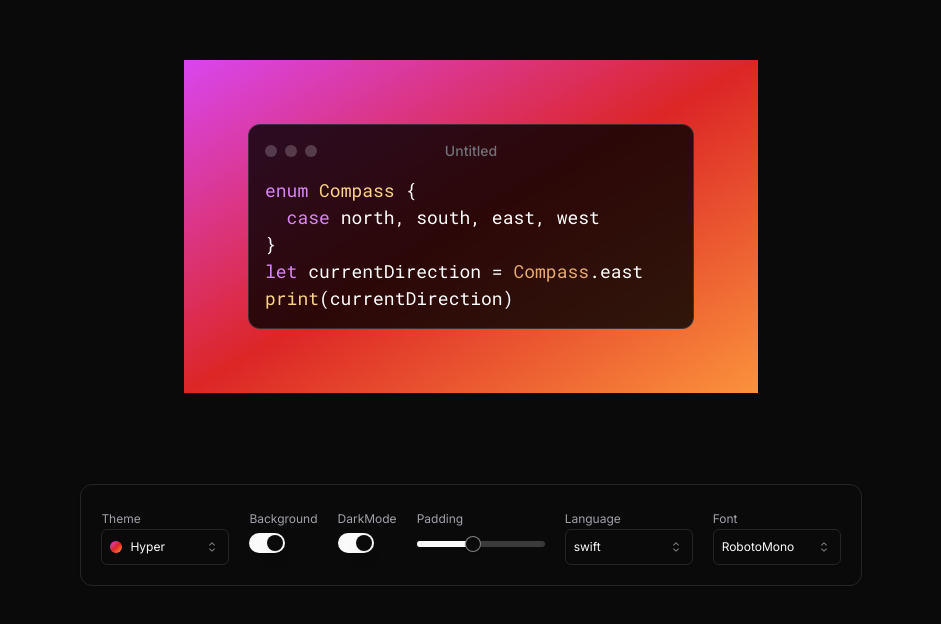
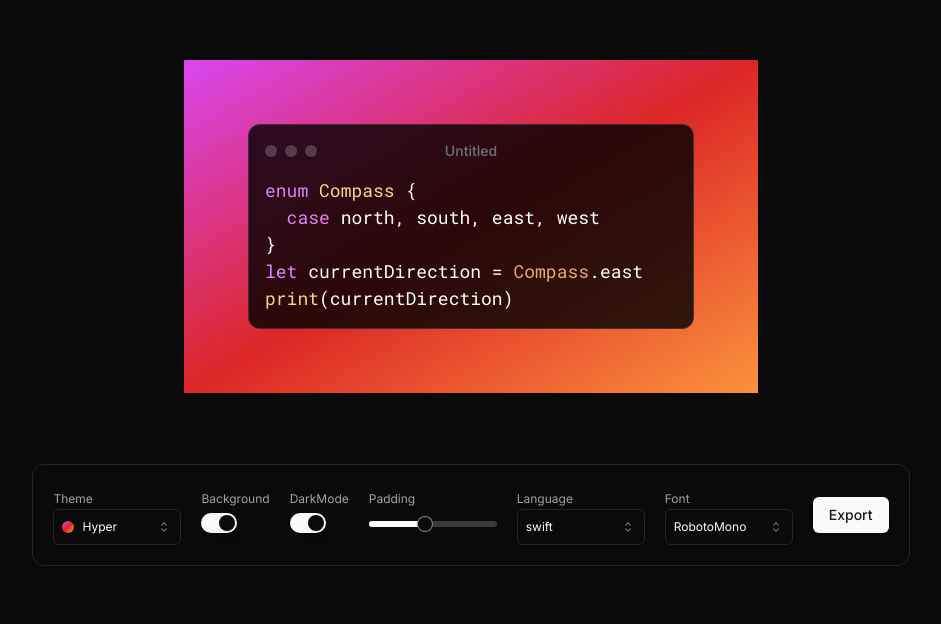
Before and after one commit to harsh661/next-codeshot, a Next.js app: page / in a window 1280 px wide. Shown: the part 174-798 px from the top of the page, without its empty margins (169-1110 px from the left). Built offline with nearby package versions, Linux system fonts and the light colour scheme.

Commit message:
feat: add copylink feature

```diff
--- a/app/page.tsx
+++ b/app/page.tsx
@@ -5,6 +5,7 @@ import { fonts, themes } from "./constants/options"
 import { useGetPreference } from "./contexts/PreferenceContext"
 import { cn } from "@/lib/utils"
 import Controls from "@/components/controlPanel/Controls"
+import { useRef } from "react"
 
 export default function Home() {
   const {
@@ -12,7 +13,6 @@ export default function Home() {
     fontStyle,
     showBackground,
     padding,
-    darkMode,
   } = useGetPreference()
 
   const validTheme = theme as keyof typeof themes
@@ -23,8 +23,10 @@ export default function Home() {
     return null
   }
 
+  const bodyRef = useRef<HTMLDivElement | null>(null)
+
   return (
-    <main className="dark min-h-screen flex justify-center items-center bg-neutral-950 text-white">
+    <main className="dark h-full flex justify-center items-center bg-neutral-950 text-white">
       <link
         rel="stylesheet"
         href={themes[validTheme].theme}
@@ -36,11 +38,11 @@ export default function Home() {
         crossOrigin="anonymous"
       />
 
-      <div className={cn("overflow-hidden", showBackground ? themes[validTheme].background : "transparent")} style={{padding}}>
+      <div ref={bodyRef} className={cn("overflow-hidden", showBackground ? themes[validTheme].background : "transparent")} style={{padding}}>
         <Editor />
       </div>
 
-      <Controls />
+      <Controls bodyRef={bodyRef}/>
     </main>
   )
 }
--- a/components/controlPanel/Controls.tsx
+++ b/components/controlPanel/Controls.tsx
@@ -1,4 +1,4 @@
-import React from 'react'
+import React, { MutableRefObject } from 'react'
 import { Card } from '../ui/card'
 import Themes from './Themes'
 import Background from './Background'
@@ -6,16 +6,22 @@ import DarkMode from './DarkMode'
 import Padding from './Padding'
 import Languages from './Languages'
 import FontFamily from './FontFamily'
+import ExportButton from './ExportButton'
 
-const Controls = () => {
+interface ControlProps {
+  bodyRef: MutableRefObject<HTMLElement | null>
+}
+
+const Controls: React.FC<ControlProps> = ({bodyRef}) => {
   return (
-    <Card className='p-5 fixed bottom-10 flex items-start flex-wrap gap-5'>
+    <Card className='p-5 fixed bottom-10 flex items-start flex-wrap gap-5 m-5'>
         <Themes />
         <Background />
         <DarkMode />
         <Padding />
         <Languages />
         <FontFamily />
+        <ExportButton targetRef={bodyRef} />
     </Card>
   )
 }
--- /dev/null
+++ b/components/controlPanel/ExportButton.tsx
@@ -0,0 +1,50 @@
+'use client'
+
+import React, { MutableRefObject } from "react"
+import {
+  DropdownMenu,
+  DropdownMenuContent,
+  DropdownMenuItem,
+} from "../ui/dropdown-menu"
+
+import { DropdownMenuTrigger } from "@radix-ui/react-dropdown-menu"
+import { Button } from "../ui/button"
+import { useGetPreference } from "@/app/contexts/PreferenceContext"
+import { useToast } from "../ui/use-toast"
+
+interface ExportButtonProps {
+  targetRef: MutableRefObject<HTMLElement | null>
+}
+
+const ExportButton: React.FC<ExportButtonProps> = ({ targetRef }) => {
+    const preferences = useGetPreference()
+  const { toast } = useToast()
+
+  const copyLink = () => {
+    const { updatePreferences, ...state } = preferences
+    const keyValuePairs = Object.entries(state).map(([key, value]) => [
+      key,
+      String(value),
+    ])
+    keyValuePairs.push(["code", btoa(state.code)])
+    const queryParams = new URLSearchParams(keyValuePairs).toString()
+    navigator.clipboard.writeText(`${location.href}?${queryParams}`)
+
+    toast({ title: "Link copied to clipboard", className: "dark", duration: 3000})
+  }
+
+  return (
+    <DropdownMenu>
+      <DropdownMenuTrigger asChild>
+        <Button className="my-auto">Export</Button>
+      </DropdownMenuTrigger>
+      <DropdownMenuContent className="dark">
+        <DropdownMenuItem>Save PNG</DropdownMenuItem>
+        <DropdownMenuItem>Save SVG</DropdownMenuItem>
+        <DropdownMenuItem onClick={copyLink}>Copy Link</DropdownMenuItem>
+      </DropdownMenuContent>
+    </DropdownMenu>
+  )
+}
+
+export default ExportButton
```
